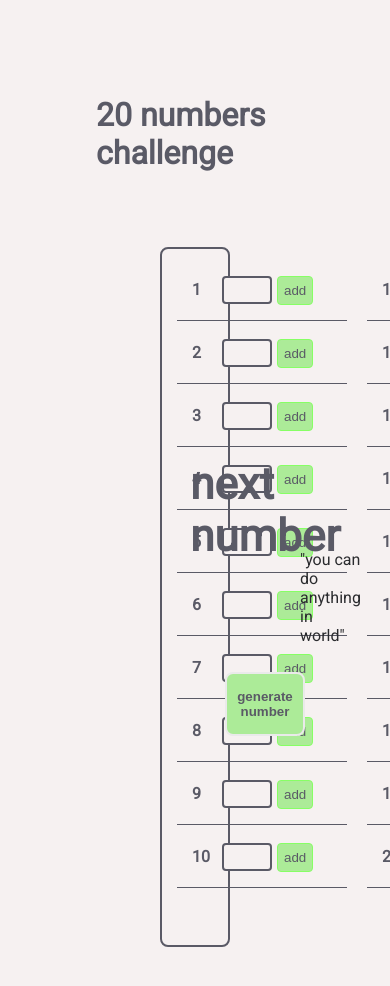
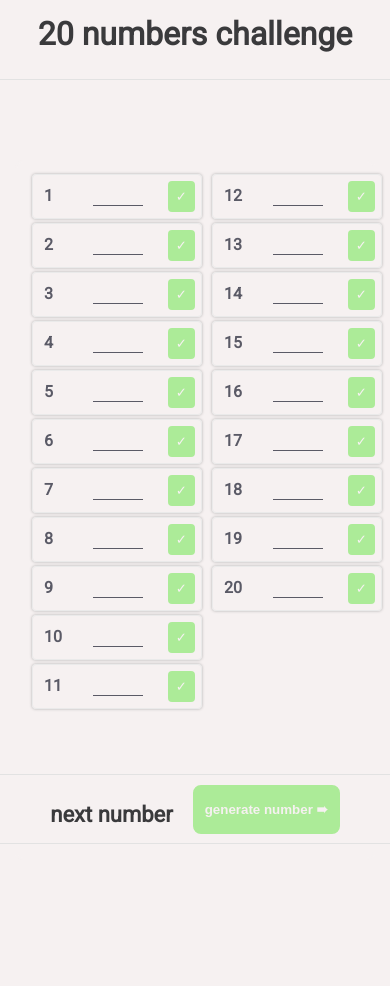
Before and after one commit to yuricplus/20-numbers-challenge, a Next.js app: page / in a window 390 px wide. Shown: the top 986 px of the page. Built offline with nearby package versions, Linux system fonts and the light colour scheme.

Commit message:
set new rules

```diff
--- a/src/app/components/list.component.module.css
+++ b/src/app/components/list.component.module.css
@@ -1,18 +1,33 @@
+@media (max-width: 600px) {
+    .ul {
+        width: 100%;
+        height: 600px !important;
+    }
+
+    .li {
+        padding: 6px !important;
+    }
+}
 .ul {
     list-style: none;
     padding: 10px;
     display: flex;
     flex-direction: column;
     flex-wrap: wrap;
-    width: 400px;
+    max-width: 400px;
+    width: 100%;
     height: 700px;
 }
 
 .li {
-    padding: 15px 10px;
-    border-bottom: 1px solid var(--dark-gray);
-    margin: 1px 5px;
+    padding: 10px;
+    border: 1px solid #eaeaea;
+    box-shadow: 0px 0px 3px 0px #acacac;
+    margin: 2px 5px;
+    border-radius: 4px;
     width: 170px;
+    display: flex;
+    justify-content: space-between;
 }
 
 .label {
@@ -23,12 +38,12 @@
     color: var(--dark-gray);;
 }
 
-.input {
+.span {
     padding: 12px 10px;
+    height: 10px;
     margin: 0 5px;
-    border: 2px solid var(--dark-gray);
-    height: 10px;
-    border-radius: 4px;
+    border: none;
+    border-bottom: 1px solid var(--dark-gray);
     background: #F6F1F1;
     width: 50px;
     font-weight: 800;
@@ -38,9 +53,9 @@
 
 .button {
     background: var(--light-green);
-    border: 1px solid var(--scream-green);
+    border: 2px solid var(--light-green);
     padding: 6px;
     border-radius: 4px;
     cursor: pointer;
-    color: var(--dark-gray);
+    color: #F6F1F1;
 }
--- a/src/app/components/list.component.tsx
+++ b/src/app/components/list.component.tsx
@@ -10,11 +10,11 @@ export default function List(props: IProps){
         <ul className={style.ul}>
             {props.items.map((item) => (<li className={style.li} key={item.number}>
                 <label className={style.label}>{item.number}</label>
-                <input className={style.input} value={item.value} disabled></input>
+                <span className={style.span}> { item.value } </span>
                 {item.value === '' ? (
                     <button className={style.button} onClick={() => {
                         props.verifyNumber(item.number, item.value)
-                    }}>add</button>) : ''}
+                    }} aria-label="add number" title="add number">&#x2713;</button>) : ''}
             </li>))}
         </ul>
         )
--- /dev/null
+++ b/src/app/components/modal.tsx
@@ -0,0 +1,5 @@
+export const Modal = () => {
+    return (
+        <div>modal</div>
+    )
+}
--- a/src/app/globals.css
+++ b/src/app/globals.css
@@ -92,7 +92,7 @@ body {
 }
 
 body {
-  color: var(--black-jet)
+  color: #F6F1F1;
 }
 
 a {
--- a/src/app/page.module.css
+++ b/src/app/page.module.css
@@ -3,8 +3,42 @@
   flex-direction: column;
   justify-content: space-between;
   align-items: center;
-  padding: 6rem;
+  padding: 15px 6rem;
   min-height: 100vh;
+}
+
+@media (max-width: 600px) {
+    .main {
+      padding: 6rem 15px !important;
+      position: relative;
+    }
+    .content {
+      flex-direction: column !important;
+      padding: 4rem 0px !important;
+    }
+
+    .aside {
+      width: 100% !important;
+    }
+
+
+    .section {
+      position: fixed;
+      bottom: 0;
+      flex-direction: row !important;
+      width: 100%;
+      margin: auto;
+      border-top: 1px solid #e2e2e2;
+      text-align: center;
+      justify-content: center;
+      background: #F6F1F1;
+    }
+
+    .section h2 {
+      margin-bottom: 0 !important;
+      font-size: 22px !important;
+    }
+
 }
 
 .content {
@@ -17,9 +51,9 @@
 }
 
 .title {
-  font-weight: 600;
+  font-weight: 800;
   margin-bottom: 0.7rem;
-  color: var(--dark-gray);
+  color: #3a3a3c;
 }
 
 .section {
@@ -39,8 +73,8 @@
   padding: 15px 10px;
   background: var(--light-green);
   border-radius: 8px;
-  border: 2px solid #eaeaea;
-  color: var(--dark-gray);
+  border: 2px solid var(--light-green);
+  color: #F6F1F1;
   font-weight: 800;
   cursor: pointer;
   transition: all 5.0s;
@@ -49,7 +83,7 @@
 .section h2 {
   font-size: 44px;
   margin-bottom: 100px;
-  color: var(--dark-gray);
+  color: #3a3a3c;
 }
 
 .section button:hover {
@@ -57,15 +91,27 @@
   padding: 16px 11px;
 }
 
+.header {
+  position: fixed;
+  top: 0;
+  display: flex;
+  width: 100%;
+  justify-content: center;
+  padding: 15px;
+  border-bottom: 1px solid #e2e2e2;
+  z-index: 10;
+  background-color: #F6F1F1;
+}
+
 .aside {
-  width: auto;
+  width: 400px;
   max-width: 100%;
   height: 700px;
   display: flex;
   flex-wrap: nowrap;
   background-color:  #F6F1F1;
   border-radius: 8px;
-  border: 2px solid var(--dark-gray)
+  border: 2px solid #F6F1F1;
 }
 
 .description {
--- a/src/app/page.tsx
+++ b/src/app/page.tsx
@@ -11,6 +11,7 @@ export default function Home() {
   const [actualNumber, setActualNumber] = React.useState(0);
 
   const generateNumbers = () => {
+    if(actualNumber !== 0) return alert("please, select a number")
     const max = 999;
     const min = 1;
     const number = Math.floor(Math.random() * (max - min))
@@ -22,6 +23,7 @@ export default function Home() {
       return alert('please generate a number before')
     }
     numbers.forEach((element) => {
+      if(element.value === actualNumber) return alert("you lose!!!")
       if(element.number === number) {
         if(element.value === '') {
           element.value = actualNumber;
@@ -33,8 +35,12 @@ export default function Home() {
   }
 
   return (
+    <>
+    <header className={styles.header}>
+      <h1 className={styles.title}>20 numbers challenge</h1>
+
+    </header>
     <main className={styles.main}>
-      <h1 className={styles.title}>20 numbers challenge</h1>
       <div className={styles.content}>
         <aside className={styles.aside}>
           <div>
@@ -43,12 +49,12 @@ export default function Home() {
         </aside>
         <section className={styles.section}>
           <h2>{actualNumber === 0 ? 'next number' : actualNumber}</h2>
-          <button onClick={ () => generateNumbers()}>generate number</button>
+          <button onClick={ () => generateNumbers()}>generate number &#x27A0;</button>
         </section>
         <section className={styles.section}>
-          &quot;you can do anything in world&quot;
         </section>
       </div>
     </main>
+    </>
   )
 }
```
